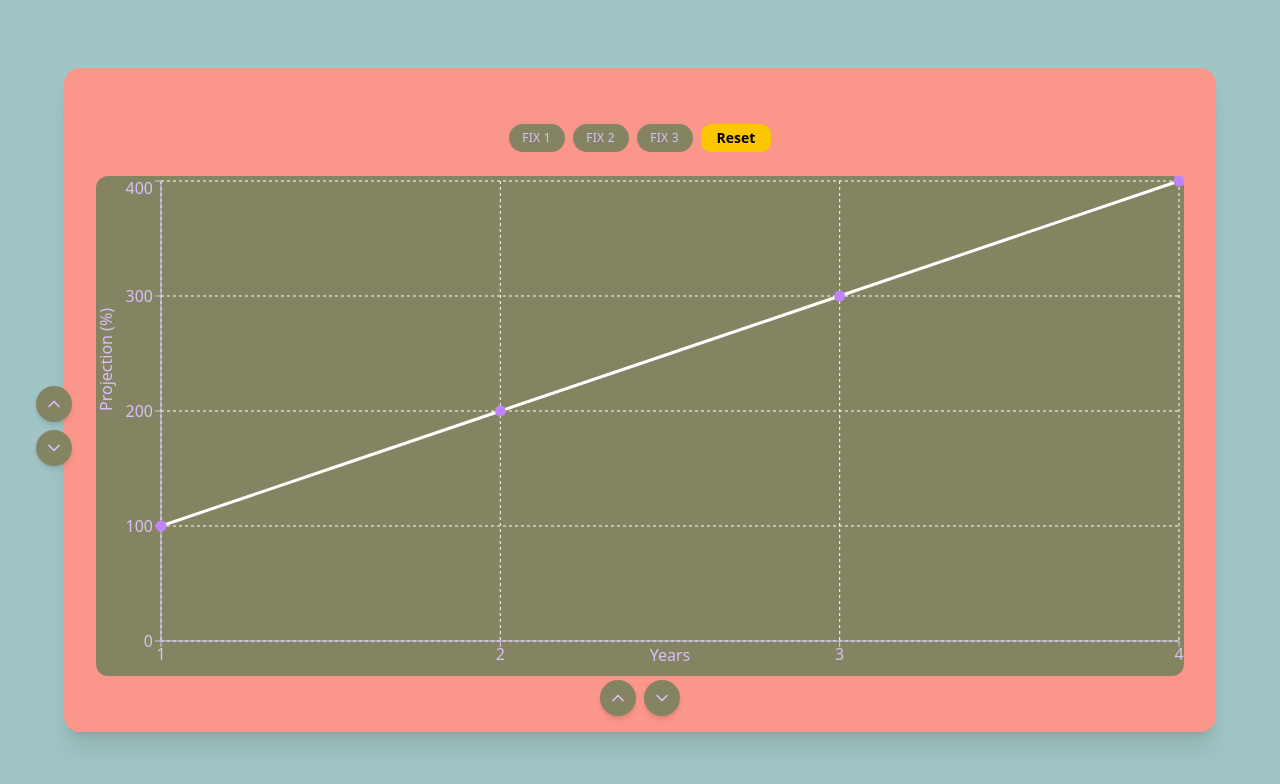
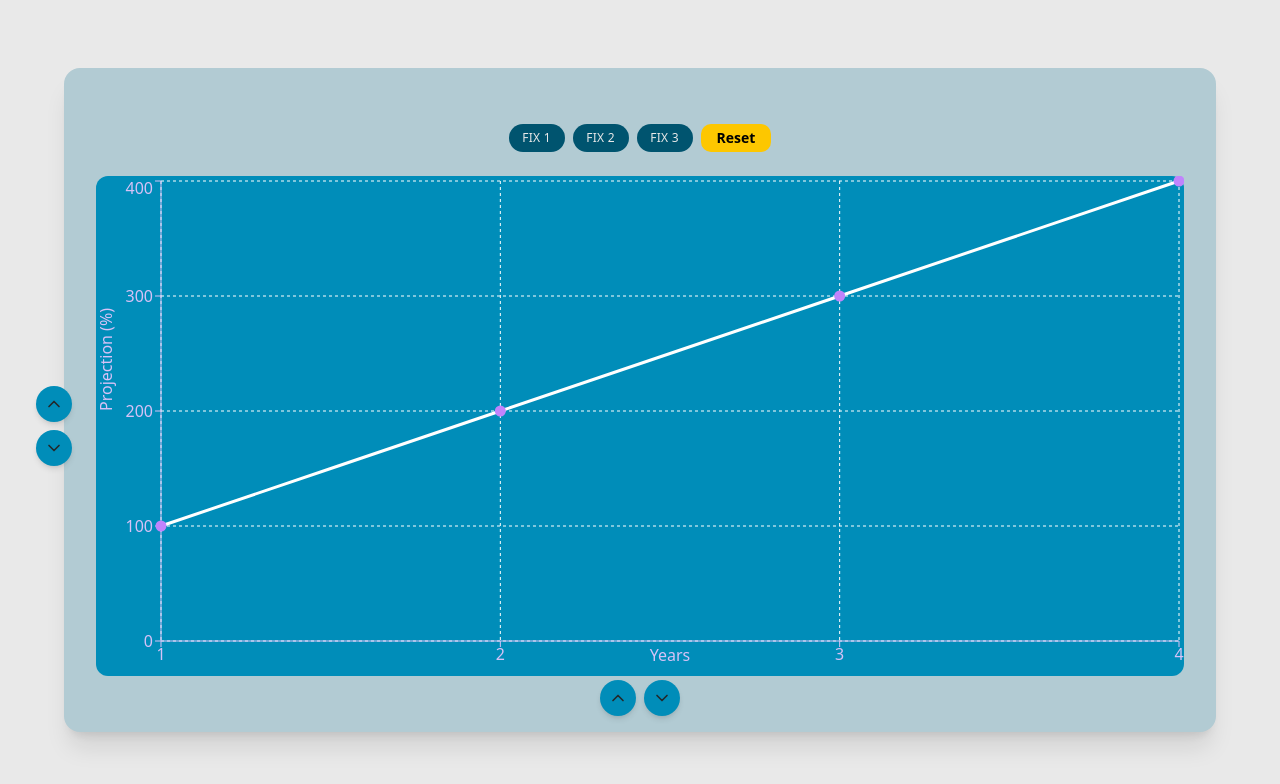
Before and after one commit to mousashah13/youeye, a Next.js app: page / in a window 1280 px wide. Shown: the top 784 px of the page. Built offline with nearby package versions, Linux system fonts and the light colour scheme.

Commit message:
more color changes - business focus

```diff
--- a/src/app/page.tsx
+++ b/src/app/page.tsx
@@ -74,13 +74,13 @@ export default function Home() {
   // 🖥️ Return the page layout
   return (
     <motion.main
-      className="min-h-screen bg-[#a0c5c4] flex items-center justify-center p-8"
+      className="min-h-screen bg-[#e9e9e9] flex items-center justify-center p-8"
       initial={{ opacity: 0 }}   // 👻 Start hidden
       animate={{ opacity: 1 }}   // 🎥 Fade in
       transition={{ duration: 1 }}
     >
       {/* 🎴 Main card container */}
-      <Card className="w-full max-w-6xl bg-[#fb968a] shadow-xl rounded-2xl border-0">
+      <Card className="w-full max-w-6xl bg-[#b2cbd3] shadow-xl rounded-2xl border-0">
         <CardContent className="p-8 relative">
 
           {/* 🛠️ Fix buttons and Reset button */}
@@ -96,7 +96,7 @@ export default function Home() {
                 className={`w-14 h-7 text-xs font-medium rounded-xl transition-all tracking-wide ${
                   activeFixes.includes(fix)
                     ? "bg-yellow-400 text-black ring-2 ring-yellow-300"  // 🔥 Active button
-                    : "bg-[#848463] text-[#d6c2f7] hover:bg-black hover:text-white" // ⚫ Inactive button
+                    : "bg-[#00546f] text-[#e9e9e9] hover:bg-black hover:text-white" // ⚫ Inactive button
                 }`}
               >
                 {fix.toUpperCase()}
@@ -125,7 +125,7 @@ export default function Home() {
                 whileTap={{ scale: 0.9 }}
                 whileHover={{ boxShadow: "0px 0px 10px #f5c542" }}
                 transition={{ type: "spring", stiffness: 300 }}
-                className="bg-[#848463] hover:bg-yellow-400 text-[#d6c2f7] rounded-full p-2 shadow-md transition-all"
+                className="bg-[#008db9] hover:bg-yellow-400 text-[#23282a] rounded-full p-2 shadow-md transition-all"
                 onClick={() => setYScale((prev) => Math.min(prev + 50, 1000))}
               >
                 <ChevronUp className="h-5 w-5" />
@@ -136,7 +136,7 @@ export default function Home() {
                 whileTap={{ scale: 0.9 }}
                 whileHover={{ boxShadow: "0px 0px 10px #f5c542" }}
                 transition={{ type: "spring", stiffness: 300 }}
-                className="bg-[#848463] hover:bg-yellow-400 text-[#d6c2f7] rounded-full p-2 shadow-md transition-all"
+                className="bg-[#008db9] hover:bg-yellow-400 text-[#23282a] rounded-full p-2 shadow-md transition-all"
                 onClick={() => setYScale((prev) => Math.max(prev - 50, 10))}
               >
                 <ChevronDown className="h-5 w-5" />
@@ -150,7 +150,7 @@ export default function Home() {
                 whileTap={{ scale: 0.9 }}
                 whileHover={{ boxShadow: "0px 0px 10px #f5c542" }}
                 transition={{ type: "spring", stiffness: 300 }}
-                className="bg-[#848463] hover:bg-yellow-400 text-[#d6c2f7] rounded-full p-2 shadow-md transition-all"
+                className="bg-[#008db9] hover:bg-yellow-400 text-[#23282a] rounded-full p-2 shadow-md transition-all"
                 onClick={() => setNumYears((prev) => Math.min(prev + 1, 15))}
               >
                 <ChevronUp className="h-5 w-5" />
@@ -161,7 +161,7 @@ export default function Home() {
                 whileTap={{ scale: 0.9 }}
                 whileHover={{ boxShadow: "0px 0px 10px #f5c542" }}
                 transition={{ type: "spring", stiffness: 300 }}
-                className="bg-[#848463] hover:bg-yellow-400 text-[#d6c2f7] rounded-full p-2 shadow-md transition-all"
+                className="bg-[#008db9] hover:bg-yellow-400 text-[#23282a] rounded-full p-2 shadow-md transition-all"
                 onClick={() => setNumYears((prev) => Math.max(prev - 1, 1))}
               >
                 <ChevronDown className="h-5 w-5" />
@@ -178,7 +178,7 @@ export default function Home() {
               <ResponsiveContainer width="100%" height="100%">
                 <LineChart
                   data={adjustedData}
-                  style={{ backgroundColor: "#848463", borderRadius: "12px" }}
+                  style={{ backgroundColor: "#008db9", borderRadius: "12px" }}
                 >
                   {/* 🧱 Chart grid */}
                   <CartesianGrid stroke="#ffffff" strokeDasharray="3 3" />
```
